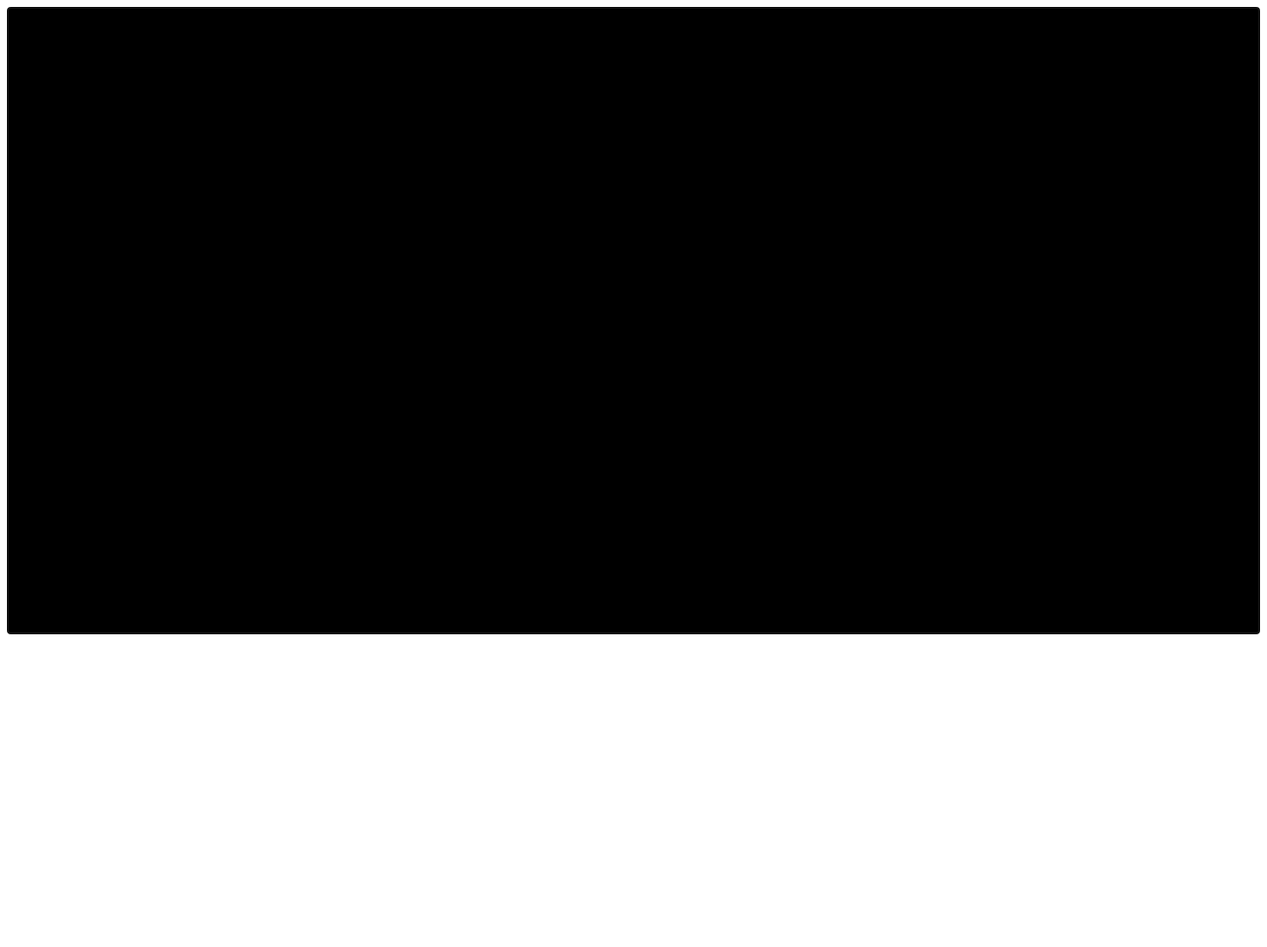
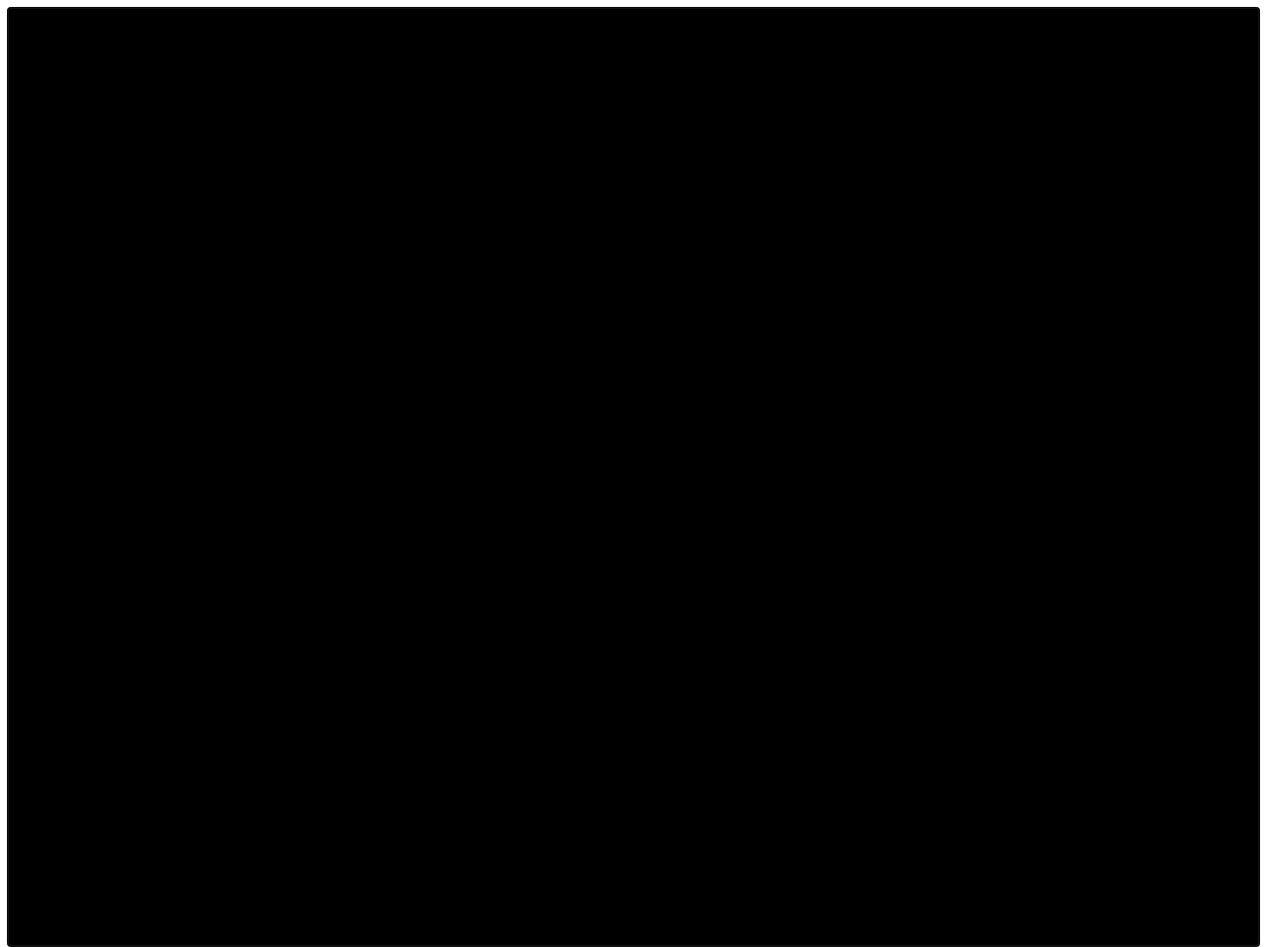
Before and after one commit to sityaran/codeday2017, a plain HTML site: page index.html in a window 1280 px wide. Shown: the whole page at 99% size. Before the commit the page ends 800 px from the top, so only its background shows below. Drawn offline with Linux system fonts and the light colour scheme.

Commit message:
fixing some style issue

```diff
--- a/index.html
+++ b/index.html
@@ -8,7 +8,7 @@
   }
 </style>
 
-<canvas id="AudioVisual" tabindex="0"></canvas> <!-- for visualizing audio -->
+<canvas width=800px height=600px id="AudioVisual" tabindex="0"></canvas> <!-- for visualizing audio -->
 <br>
 <div id="audioControls">
 <input id="audio_file" type="file" accept="audio/*" /> <!-- for uploading audio -->
```
Also changed, not shown: audio.js (indentation only).
